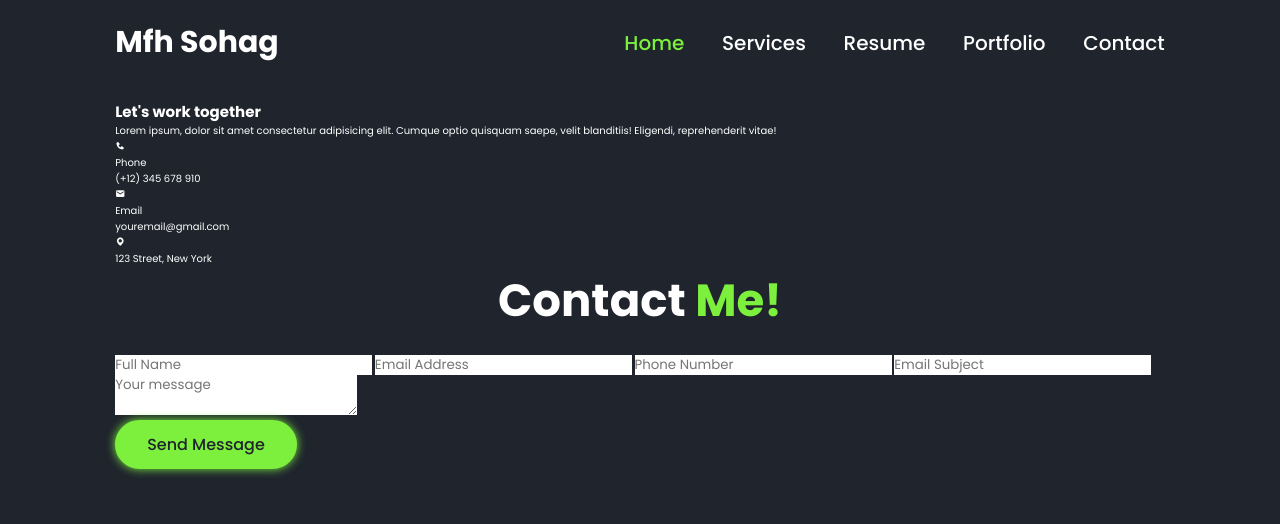
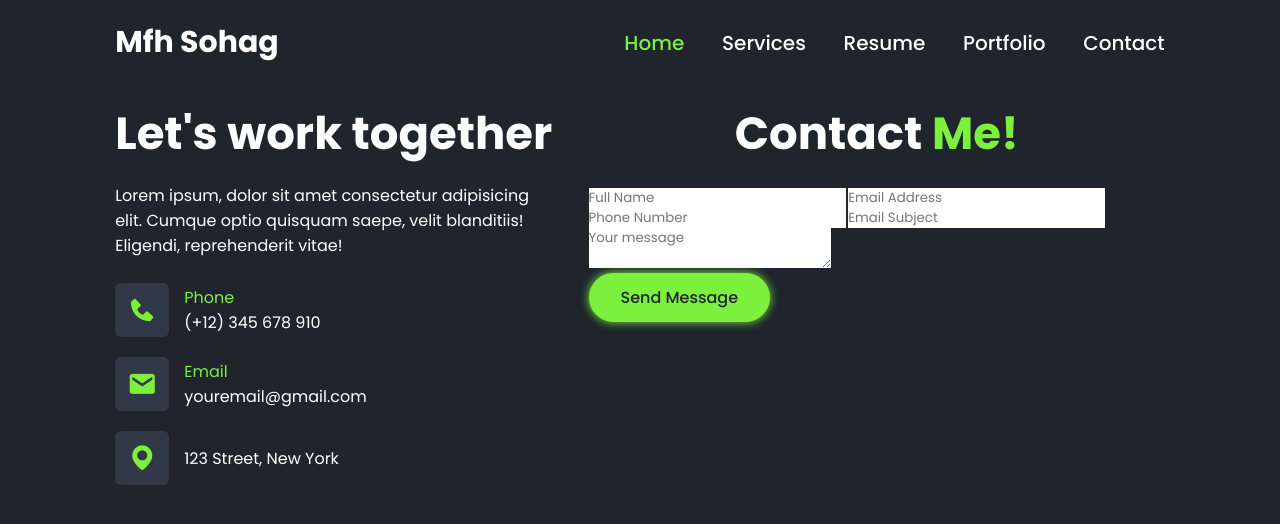
Before and after one commit to mfhsohag01/copy-clone-portfolio, a plain HTML site: page index.html in a window 1280 px wide. Drawn offline with nearby package versions, Linux system fonts and the light colour scheme.

Commit message:
late night chang

```diff
--- a/css/styles.css
+++ b/css/styles.css
@@ -577,3 +577,38 @@ section.active {
 .portfolio-box .navigation .arrow-right {
   margin-left: 1.5rem;
 }
+
+.contact-container {
+  display: grid;
+  grid-template-columns: 1fr 1.3fr;
+  gap: 3rem;
+}
+.contact-container .contact-box:first-child {
+  align-self: center;
+}
+.contact-box h2 {
+  font-size: 4.5rem;
+}
+.contact-box p {
+  font-size: 1.6rem;
+}
+.contact-box .desc {
+  margin: 1.5rem 0 2.5rem;
+}
+.contact-box .contact-detail {
+  display: flex;
+  align-items: center;
+  margin: 2rem 0;
+}
+.contact-detail i {
+  display: inline-flex;
+  background: var(--second-bg-color);
+  color: var(--main-color);
+  font-size: 3rem;
+  padding: 1.2rem;
+  border-radius: 0.6rem;
+  margin-right: 1.5rem;
+}
+.contact-detail .detail p:first-child {
+  color: var(--main-color);
+}
```
